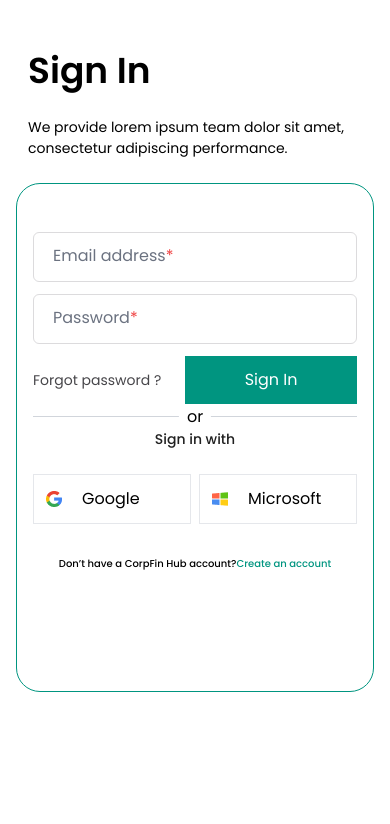
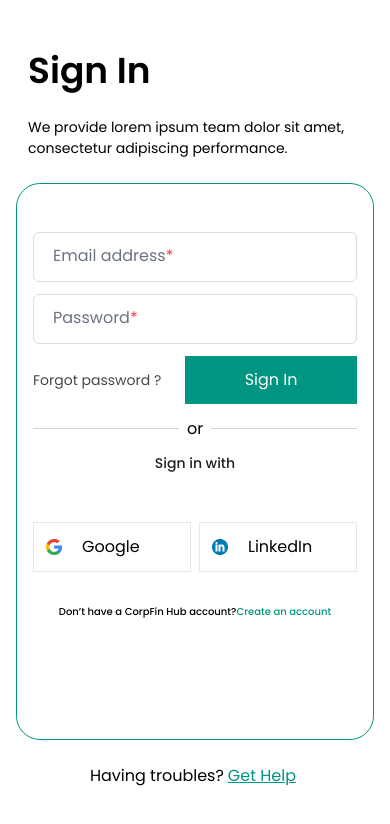
Before and after one commit to sahilkhan8786/corpfinhub, a React (Vite) app: page /sign-in in a window 390 px wide. Shown: the top 824 px of the page. Built offline with nearby package versions, Linux system fonts and the light colour scheme.

Commit message:
fixed some responsiveness issues

```diff
--- a/src/pages/onboarding/sign-business-details.jsx
+++ b/src/pages/onboarding/sign-business-details.jsx
@@ -58,11 +58,11 @@ const SignBusinessDetails = () => {
                         <span className='text-[#A8A8A8] text-[12px]'>Copyright © 2024 All Rights Reserved</span>
 
                     </p>
-                    <p className='md:absolute md:bottom-12 my-6 md:my-0 block md:hidden'>Having troubles?
-                        <span className='underline px-1 cursor-pointer text-primary'>Get Help</span>
+                </div>
+                <p className='md:absolute md:bottom-12 my-6 md:my-0 block md:hidden text-center'>Having troubles?
+                    <span className='underline px-1 cursor-pointer text-primary '>Get Help</span>
 
-                    </p>
-                </div>
+                </p>
 
 
             </div>
--- a/src/pages/onboarding/sign-in.jsx
+++ b/src/pages/onboarding/sign-in.jsx
@@ -43,7 +43,7 @@ const SignIn = () => {
                         text-[#47464A] w-fit whitespace-nowrap'>Forgot password ?</p>
                         <button className='text-white bg-primary w-full p-3 hover:opacity-85'>Sign In</button>
                     </div>
-                    <div className='w-full md:w-[393px] relative'>
+                    <div className='w-full md:w-[393px] relative my-3'>
                         <p className='w-full  bg-gray-300 h-[1px]'></p>
                         <span className='px-2 bg-white absolute top-1/2 left-1/2 -translate-x-1/2 -translate-y-1/2'>or</span>
                     </div>
@@ -51,17 +51,26 @@ const SignIn = () => {
                     <div className='  w-full md:w-[393px] text-center'>
                         <h3 className='text-[#202020] font-medium text-[14px]' >Sign in with</h3>
                         <article className='  w-full md:w-[393px] flex items-center justify-between mt-6 flex-wrap mb-6 gap-2'>
-                            {
-                                signUpOptionsList.slice(0, 2).map(option => (
-                                    <div key={option.id} className='flex items-center gap-5 border p-3 hover:bg-gray-200 cursor-pointer  min-w-[120px]w-full flex-1 '>
-                                        <img src={option.icon} alt={option.label} />
-                                        <p >{option.label}</p>
-                                    </div>
-                                ))
-                            }
+                            <article className='  w-full md:w-[393px] flex items-center justify-between mt-6 flex-wrap mb-6 gap-2'>
+                                <div className='flex items-center gap-5 border p-3 hover:bg-gray-200 cursor-pointer  min-w-[120px]w-full flex-1 '>
+                                    <img src='/google logo.png' alt="" />
+                                    <p >Google</p>
+                                </div>
+                                <div className=' items-center gap-5 border p-3 hover:bg-gray-200 cursor-pointer  min-w-[120px]w-full flex-1 hidden md:flex'>
+                                    <img src='/Windows.png' alt="" />
+                                    <p >Microsoft</p>
+                                </div>
+                                <div className='flex items-center gap-5 border p-3 hover:bg-gray-200 cursor-pointer  min-w-[120px]w-full flex-1 '>
+                                    <img src='/linkedIn.png' alt="" />
+                                    <p >LinkedIn</p>
+                                </div>
 
 
-                            <p className='sm:text-[14px] font-medium flex items-center justify-center w-full mt-6 flex-row whitespace-nowrap text-[10px]'>Don’t have a CorpFin Hub account?
+
+                            </article>
+
+
+                            <p className='sm:text-[14px] font-medium flex items-center justify-center w-full md:mt-6 flex-row whitespace-nowrap text-[10px]'>Don’t have a CorpFin Hub account?
                                 <span className='text-primary hover:cursor-pointer hover:underline'>Create an account</span>
                             </p>
                         </article>
@@ -71,7 +80,10 @@ const SignIn = () => {
 
                     </p>
                 </div>
+                <p className='md:absolute md:bottom-12 my-6 md:my-0 block  md:hidden text-center'>Having troubles?
+                    <span className='underline px-1 cursor-pointer text-primary'>Get Help</span>
 
+                </p>
             </div>
         </section>
     )
--- a/src/pages/onboarding/sign-personal-details.jsx
+++ b/src/pages/onboarding/sign-personal-details.jsx
@@ -54,11 +54,11 @@ const SignPersonalDetails = () => {
                         <span className='text-[#A8A8A8] text-[12px]'>Copyright © 2024 All Rights Reserved</span>
 
                     </p>
-                    <p className='md:absolute md:bottom-12 my-6 md:my-0 block  md:hidden'>Having troubles?
-                        <span className='underline px-1 cursor-pointer text-primary'>Get Help</span>
+                </div>
+                <p className='md:absolute md:bottom-12 my-6 md:my-0 block  md:hidden text-center'>Having troubles?
+                    <span className='underline px-1 cursor-pointer text-primary'>Get Help</span>
 
-                    </p>
-                </div>
+                </p>
 
 
             </div>
--- a/src/pages/onboarding/sign-up-completed.jsx
+++ b/src/pages/onboarding/sign-up-completed.jsx
@@ -2,13 +2,13 @@ import React from 'react'
 
 const SignupCompleted = () => {
     return (
-        <section className='flex items-center justify-center w-full md:w-[556px] h-screen flex-col gap-7 md:mx-auto px-2'>
+        <section className='flex items-center justify-center w-full md:w-[556px] h-screen flex-col gap-7 md:mx-auto px-4'>
             <img src="/completed.png" alt="" />
-            <h1 className='text-[#18191c] font-medium text-[16px] px-2 md:px-0'>🎉 Congratulations, Your sign up is complete!</h1>
+            <h1 className='text-[#18191c] font-medium text-[16px] px-2 md:px-0 text-center'>🎉 Congratulations, Your sign up is complete!</h1>
             <p className='text-center text-[#5E6670] text-[16px]'>Donec hendrerit, ante mattis pellentesque eleifend, tortor urna malesuada ante, eget aliquam nulla augue hendrerit ligula. Nunc mauris arcu, mattis sed sem vitae.</p>
-            <div className='flex items-center justify-center w-full md:w-[410px] gap-4 flex-row '>
-                <button className='text-primary p-3 flex-1 hover:opacity-85 bg-[#8DF5E780] w-[90%] mx-4'>View Dashboard</button>
-                <button className='text-white bg-primary p-3 flex-1 hover:opacity-85 w-[90%] mx-4'>List Business &rarr;</button>
+            <div className='flex items-center justify-center w-full  md:w-[410px] md:gap-4   '>
+                <button className='text-primary p-3 hover:opacity-85 bg-[#8DF5E780] w-[80%] mx-4 whitespace-nowrap'>View Dashboard</button>
+                <button className='text-white bg-primary p-3 hover:opacity-85 w-[80%] mx-4 whitespace-nowrap'>List Business &rarr;</button>
             </div>
         </section>
     )
--- a/src/pages/onboarding/sign-up.jsx
+++ b/src/pages/onboarding/sign-up.jsx
@@ -53,25 +53,29 @@ const SignUp = () => {
                     <div className='  w-full md:w-[393px] text-center'>
                         <h3 className='text-[#202020] font-medium text-[14px]' >Sign up with</h3>
                         <article className='  w-full md:w-[393px] flex items-center justify-between mt-6 flex-wrap mb-6 gap-2'>
-                            {
-                                signUpOptionsList.slice(0, 2).map(option => (
-                                    <div key={option.id} className='flex items-center gap-5 border p-3 hover:bg-gray-200 cursor-pointer  min-w-[120px]w-full flex-1 '>
-                                        <img src={option.icon} alt={option.label} />
-                                        <p >{option.label}</p>
-                                    </div>
-                                ))
-                            }
+                            <div className='flex items-center gap-5 border p-3 hover:bg-gray-200 cursor-pointer  min-w-[120px]w-full flex-1 '>
+                                <img src='/google logo.png' alt="" />
+                                <p >Google</p>
+                            </div>
+                            <div className=' items-center gap-5 border p-3 hover:bg-gray-200 cursor-pointer  min-w-[120px]w-full flex-1 hidden md:flex'>
+                                <img src='/Windows.png' alt="" />
+                                <p >Microsoft</p>
+                            </div>
+                            <div className='flex items-center gap-5 border p-3 hover:bg-gray-200 cursor-pointer  min-w-[120px]w-full flex-1 '>
+                                <img src='/linkedIn.png' alt="" />
+                                <p >LinkedIn</p>
+                            </div>
 
-                            <div className='flex gap-4 px-3 text-left font-normal text-[12px] text-[#84818A] mt-6'>
+                            <div className='flex gap-4 px-3 text-left font-normal text-[10px] text-[#84818A] mt-6 sm:text-[12px]'>
                                 <input type="checkbox" />
                                 <p>By clicking Create account, I agree that I have read and accepted the Terms of Use and Privacy Policy.</p>
                             </div>
-                            <p className='text-[14px] font-medium flex items-center justify-center w-full mt-6 flex-row md:flex-col sm:flex-row'>Already have a CorpFin Hub account?
+                            <p className='text-[10px] sm:text-[14px ] font-medium flex items-center justify-center w-full mt-6 flex-row md:flex-col sm:flex-row whitespace-nowrap'>Already have a CorpFin Hub account?
                                 <span className='text-primary hover:cursor-pointer hover:underline'>Sign In</span>
                             </p>
                         </article>
                     </div>
-                    <p className='absolute bottom-2 md:bottom-12'>
+                    <p className='absolute bottom-2 md:bottom-12 hidden md:block'>
                         <span className='text-[#A8A8A8] text-[12px]'>Copyright © 2024 All Rights Reserved</span>
 
                     </p>
```
